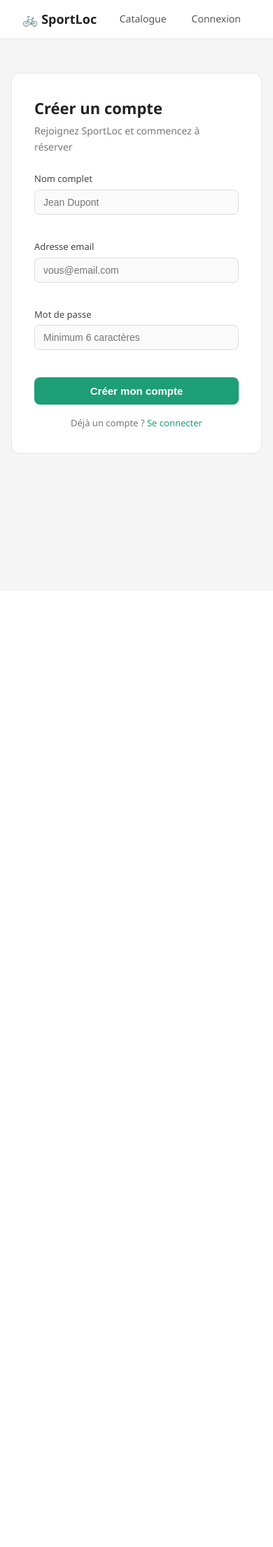
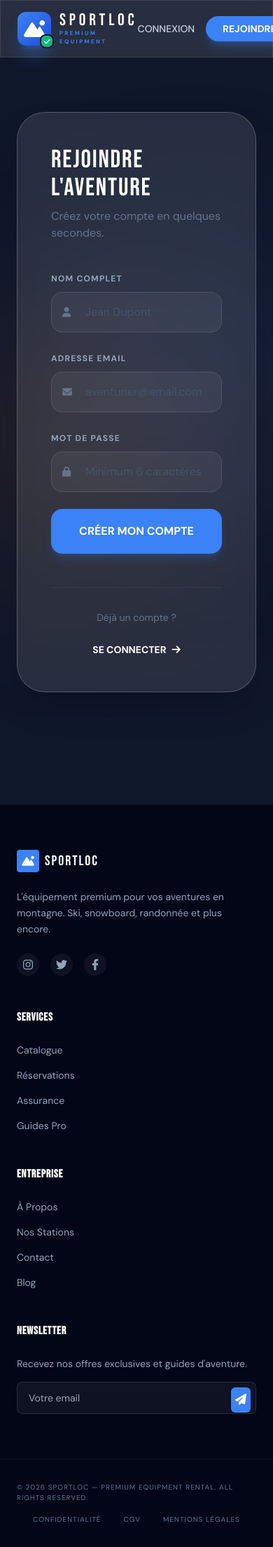
Before and after one commit to ferielaouida333/LOCATION_SPORT_PROJECT, a PHP site: page /public/inscription.php in a window 390 px wide. Shown: the whole page at 70% size. Before the commit the page ends 648 px from the top, so only its background shows below. Run offline with PHP 8.4, Linux system fonts and the light colour scheme; some libraries are stand-ins or nearby versions.

Commit message:
Update page inscription.php(design)

```diff
--- a/public/inscription.php
+++ b/public/inscription.php
@@ -1,11 +1,9 @@
 <?php
-
 session_start();
 require_once '../config.php';
 require_once '../classes/Database.php';
 require_once '../classes/User.php';
 require_once '../classes/UserDAO.php';
-
 
 if (isset($_SESSION['user_id'])) {
     header('Location: index.php');
@@ -15,27 +13,18 @@ if (isset($_SESSION['user_id'])) {
 $erreur  = '';
 $succes  = '';
 
-
 if ($_SERVER['REQUEST_METHOD'] === 'POST') {
-
-
     $nom   = trim(htmlspecialchars($_POST['nom']   ?? ''));
     $email = trim(htmlspecialchars($_POST['email'] ?? ''));
-    $mdp   = $_POST['mot_de_passe'] ?? ''; // ne pas htmlspecialchars le mot de passe
-
+    $mdp   = $_POST['mot_de_passe'] ?? '';
 
     if (empty($nom)) {
         $erreur = 'Le nom est obligatoire.';
-
     } elseif (!filter_var($email, FILTER_VALIDATE_EMAIL)) {
-
         $erreur = 'Adresse email invalide.';
-
     } elseif (strlen($mdp) < 6) {
         $erreur = 'Le mot de passe doit faire au moins 6 caractères.';
-
     } else {
-
         $dao = new UserDAO();
         if ($dao->inscrire($nom, $email, $mdp)) {
             $succes = 'Compte créé avec succès ! Vous pouvez maintenant vous connecter.';
@@ -46,73 +35,102 @@ if ($_SERVER['REQUEST_METHOD'] === 'POST') {
 }
 ?>
 <!DOCTYPE html>
-<html lang="fr">
+<html lang="fr" class="dark">
 <head>
-    <meta charset="UTF-8">
     <title>Inscription — SportLoc</title>
-    <link rel="stylesheet" href="../css/style.css">
+    <?php include '../templates/head.php'; ?>
 </head>
-<body>
-<nav class="navbar">
-    <div class="nav-logo">🚲 SportLoc</div>
-    <div class="nav-links">
-        <a href="index.php">Catalogue</a>
-        <a href="connexion.php">Connexion</a>
-    </div>
-</nav>
+<body class="bg-navy text-slate-200 font-body min-h-screen flex flex-col">
 
-<div class="form-page">
-    <div class="form-card">
-        <h2>Créer un compte</h2>
-        <p class="form-subtitle">Rejoignez SportLoc et commencez à réserver</p>
+<?php include '../templates/header.php'; ?>
 
-        <!-- Messages d'erreur / succès PHP -->
-        <?php if ($erreur): ?>
-            <div class="alert alert-error"><?= $erreur ?></div>
-        <?php endif; ?>
-        <?php if ($succes): ?>
-            <div class="alert alert-success"><?= $succes ?></div>
-        <?php endif; ?>
+<main class="flex-grow flex items-center justify-center px-6 py-20 relative overflow-hidden">
+    <!-- Background Elements -->
+    <div class="absolute top-1/4 -right-20 w-96 h-96 bg-sport-blue-light/10 blur-[120px] rounded-full"></div>
+    <div class="absolute bottom-1/4 -left-20 w-96 h-96 bg-orange-500/10 blur-[120px] rounded-full"></div>
 
-        <!-- novalidate : on désactive la validation native HTML
-             pour que notre JS prenne le relai -->
-        <form method="POST" action="inscription.php"
-              id="form-inscription" novalidate>
-
-            <div class="form-group">
-                <label for="nom">Nom complet</label>
-                <input type="text" id="nom" name="nom"
-                       placeholder="Jean Dupont"
-                       value="<?= htmlspecialchars($_POST['nom'] ?? '') ?>">
-                <!-- div vide : le JS y écrit les messages d'erreur -->
-                <div class="js-error" id="err-nom"></div>
+    <div class="w-full max-w-5xl grid grid-cols-1 lg:grid-cols-2 glass rounded-[40px] overflow-hidden shadow-2xl">
+        <!-- Left Side: Form -->
+        <div class="p-12 lg:p-20 flex flex-col justify-center order-2 lg:order-1">
+            <div class="mb-10">
+                <h2 class="text-4xl text-white mb-2">REJOINDRE L'AVENTURE</h2>
+                <p class="text-slate-500">Créez votre compte en quelques secondes.</p>
             </div>
 
-            <div class="form-group">
-                <label for="email">Adresse email</label>
-                <input type="email" id="email" name="email"
-                       placeholder="vous@email.com"
-                       value="<?= htmlspecialchars($_POST['email'] ?? '') ?>">
-                <div class="js-error" id="err-email"></div>
+            <?php if ($erreur): ?>
+                <div class="mb-8 p-4 bg-red-500/10 border border-red-500/20 rounded-xl flex items-center gap-3 text-red-400 text-sm">
+                    <i class="fa-solid fa-circle-exclamation"></i>
+                    <?= $erreur ?>
+                </div>
+            <?php endif; ?>
+
+            <?php if ($succes): ?>
+                <div class="mb-8 p-4 bg-nature-green/10 border border-nature-green/20 rounded-xl flex items-center gap-3 text-nature-green text-sm">
+                    <i class="fa-solid fa-circle-check"></i>
+                    <?= $succes ?>
+                </div>
+            <?php endif; ?>
+
+            <form method="POST" action="inscription.php" class="space-y-6">
+                <div class="space-y-2">
+                    <label for="nom" class="text-xs font-bold tracking-widest text-slate-400 uppercase">Nom complet</label>
+                    <div class="relative">
+                        <i class="fa-solid fa-user absolute left-4 top-1/2 -translate-y-1/2 text-slate-500 text-sm"></i>
+                        <input type="text" id="nom" name="nom" required
+                               placeholder="Jean Dupont"
+                               value="<?= htmlspecialchars($_POST['nom'] ?? '') ?>"
+                               class="w-full bg-white/5 border border-white/10 rounded-2xl pl-12 pr-6 py-4 text-white focus:outline-none focus:border-sport-blue-light transition-colors placeholder:text-slate-600">
+                    </div>
+                </div>
+
+                <div class="space-y-2">
+                    <label for="email" class="text-xs font-bold tracking-widest text-slate-400 uppercase">Adresse Email</label>
+                    <div class="relative">
+                        <i class="fa-solid fa-envelope absolute left-4 top-1/2 -translate-y-1/2 text-slate-500 text-sm"></i>
+                        <input type="email" id="email" name="email" required
+                               placeholder="aventurier@email.com"
+                               value="<?= htmlspecialchars($_POST['email'] ?? '') ?>"
+                               class="w-full bg-white/5 border border-white/10 rounded-2xl pl-12 pr-6 py-4 text-white focus:outline-none focus:border-sport-blue-light transition-colors placeholder:text-slate-600">
+                    </div>
+                </div>
+
+                <div class="space-y-2">
+                    <label for="mot_de_passe" class="text-xs font-bold tracking-widest text-slate-400 uppercase">Mot de passe</label>
+                    <div class="relative">
+                        <i class="fa-solid fa-lock absolute left-4 top-1/2 -translate-y-1/2 text-slate-500 text-sm"></i>
+                        <input type="password" id="mot_de_passe" name="mot_de_passe" required
+                               placeholder="Minimum 6 caractères"
+                               class="w-full bg-white/5 border border-white/10 rounded-2xl pl-12 pr-6 py-4 text-white focus:outline-none focus:border-sport-blue-light transition-colors placeholder:text-slate-600">
+                    </div>
+                </div>
+
+                <button type="submit" class="w-full bg-sport-blue-light hover:bg-blue-400 text-white font-bold py-5 rounded-2xl transition-all btn-premium shadow-lg shadow-sport-blue-light/20">
+                    CRÉER MON COMPTE
+                </button>
+            </form>
+
+            <div class="mt-12 pt-8 border-t border-white/5 text-center">
+                <p class="text-slate-500 text-sm mb-6">Déjà un compte ?</p>
+                <a href="connexion.php" class="inline-flex items-center gap-2 text-sm font-bold text-white hover:text-sport-blue-light transition-colors group">
+                    SE CONNECTER <i class="fa-solid fa-arrow-right group-hover:translate-x-1 transition-transform"></i>
+                </a>
             </div>
+        </div>
 
-            <div class="form-group">
-                <label for="mot_de_passe">Mot de passe</label>
-                <input type="password" id="mot_de_passe" name="mot_de_passe"
-                       placeholder="Minimum 6 caractères">
-                <div class="js-error" id="err-mdp"></div>
+        <!-- Right Side: Image/Branding -->
+        <div class="hidden lg:block relative order-1 lg:order-2">
+            <img src="https://images.unsplash.com/photo-1551524559-8af4e6624178?auto=format&fit=crop&q=80&w=1926"
+                 class="w-full h-full object-cover" alt="Skier">
+            <div class="absolute inset-0 bg-gradient-to-t from-navy via-navy/20 to-transparent"></div>
+            <div class="absolute bottom-12 left-12 right-12">
+                <h2 class="text-4xl text-white mb-4 leading-tight">PLUS QU'UNE LOCATION, <br><span class="text-emerald-400 font-bold">UNE EXPÉRIENCE.</span></h2>
+                <p class="text-slate-300 text-sm leading-relaxed">Accédez à des remises exclusives, un historique de vos aventures et un support prioritaire.</p>
             </div>
+        </div>
+    </div>
+</main>
 
-            <button type="submit" class="btn-submit">Créer mon compte</button>
-        </form>
+<?php include '../templates/footer.php'; ?>
 
-        <p class="form-link">
-            Déjà un compte ? <a href="connexion.php">Se connecter</a>
-        </p>
-    </div>
-</div>
-
-
-<script src="../js/validation.js"></script>
 </body>
 </html>
```
